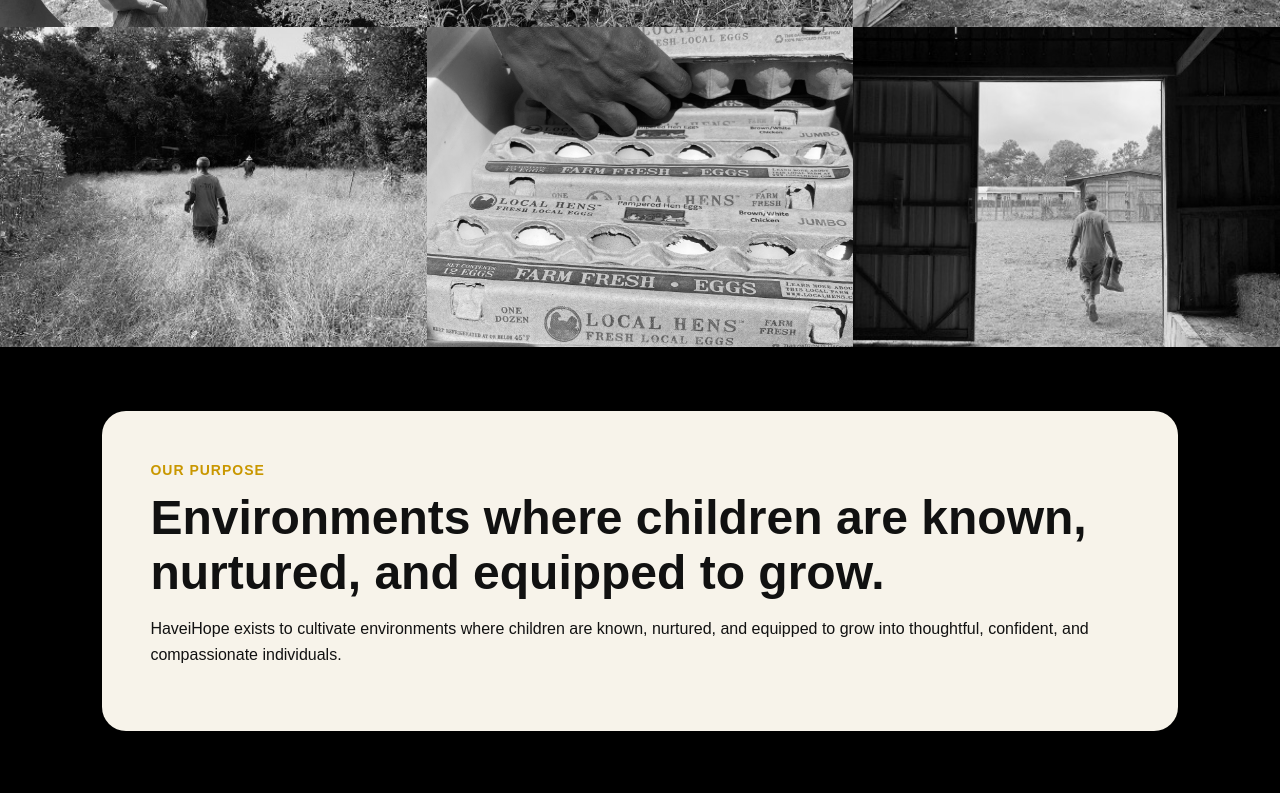
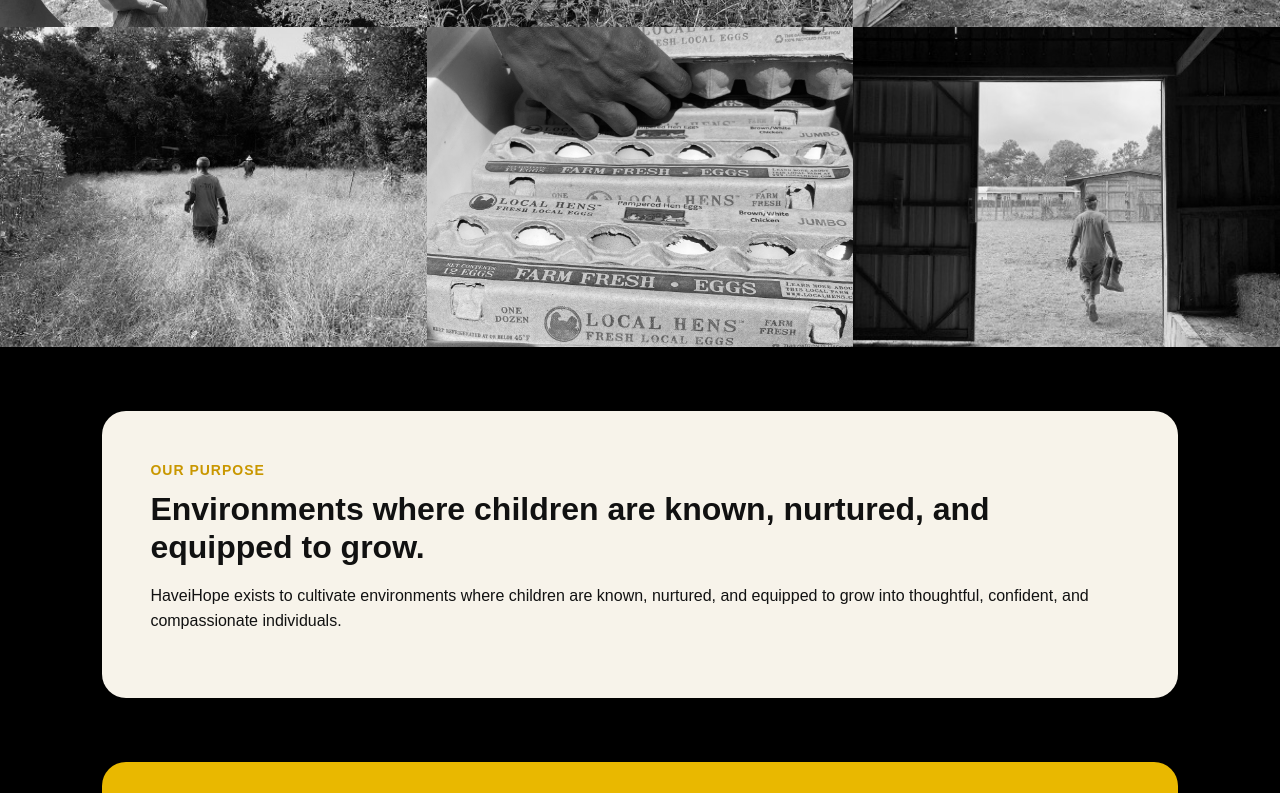
Before and after one commit to Blesswitthabest/HaveiHope, a plain HTML site: page index.html in a window 1280 px wide. Shown: the part 388-1181 px from the top of the page. Drawn offline with Linux system fonts and the light colour scheme.

Commit message:
Change heading from h1 to h2 for purpose section

```diff
--- a/index.html
+++ b/index.html
@@ -37,7 +37,7 @@
   <!-- PURPOSE -->
   <section class="color-block cream-block">
     <p class="eyebrow">OUR PURPOSE</p>
-    <h1>Environments where children are known, nurtured, and equipped to grow.</h1>
+    <h2>Environments where children are known, nurtured, and equipped to grow.</h2>
     <p>
       HaveiHope exists to cultivate environments where children are known,
       nurtured, and equipped to grow into thoughtful, confident, and compassionate individuals.
```
